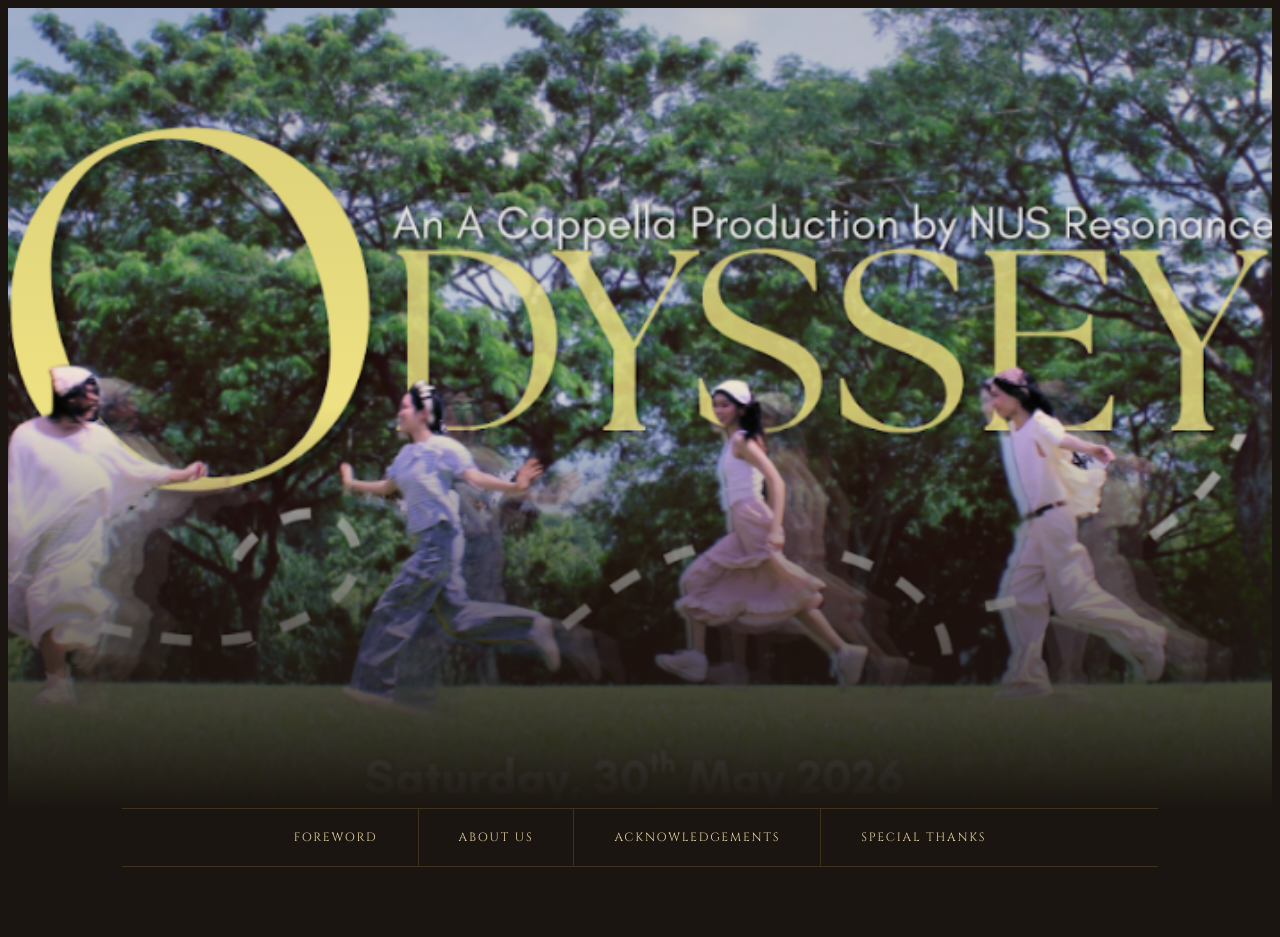
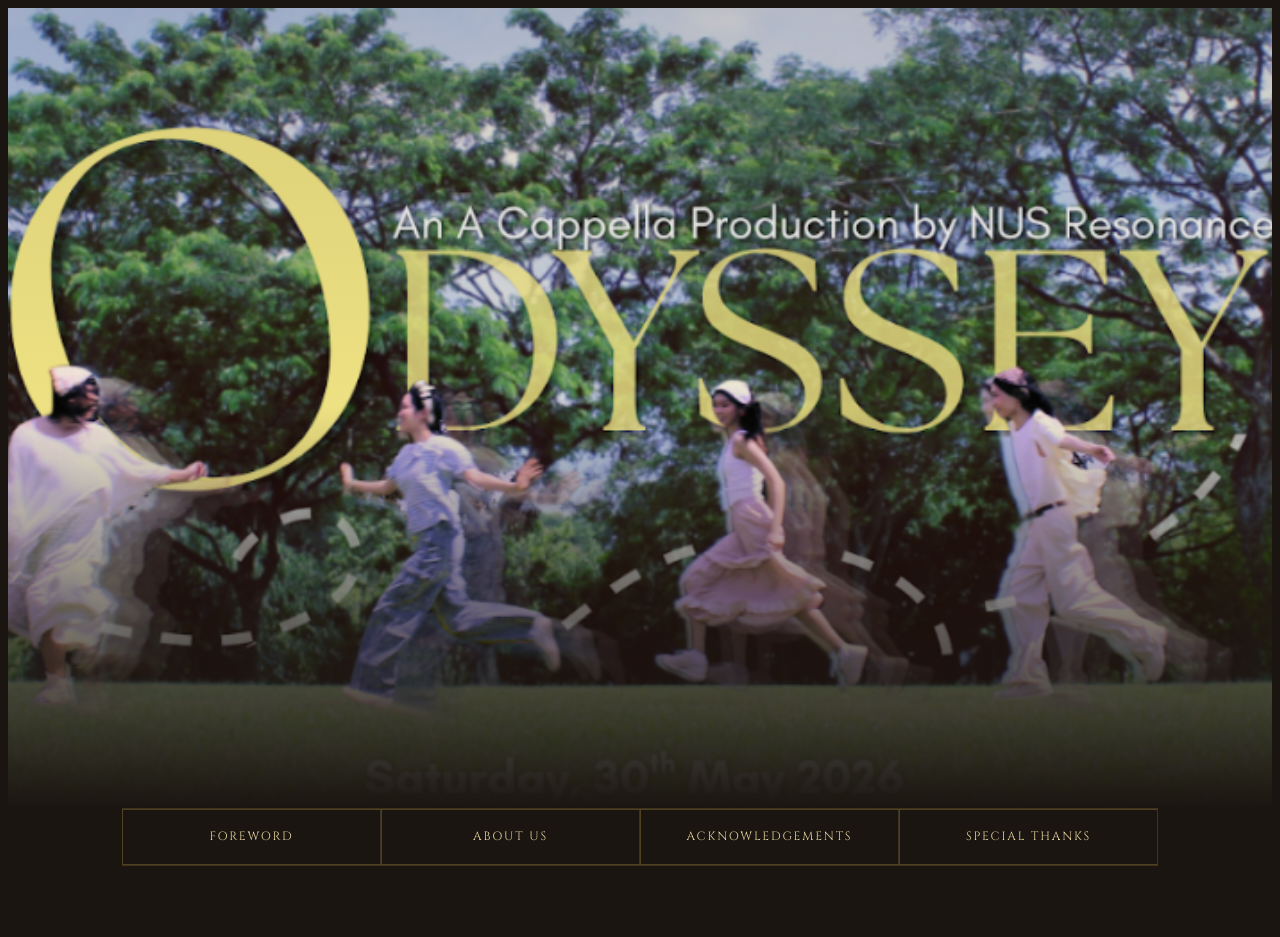
Before and after one commit to mingjelly/odyssey-concert-booklet, a Next.js app: page /home in a window 1280 px wide. Shown: the top 937 px of the page. Built offline with nearby package versions, Linux system fonts and the light colour scheme.

Commit message:
Improve homepage ui to scale with mobile

```diff
--- a/app/home/page.tsx
+++ b/app/home/page.tsx
@@ -20,9 +20,15 @@ export default function HomePage() {
 
       {/* Hero */}
       <div style={{
-        position: 'relative', minHeight: '100vh',
-        display: 'flex', flexDirection: 'column', alignItems: 'center', justifyContent: 'center',
-        padding: '4rem 2rem', textAlign: 'center', overflow: 'hidden',
+        position: 'relative',
+        height: '100vh',
+        minHeight: '500px',
+        maxHeight: '900px',
+        display: 'flex',
+        alignItems: 'center',
+        justifyContent: 'center',
+        overflow: 'hidden',
+        textAlign: 'center',
       }}>
         <img src="/images/odyssey_hero.png" alt="" style={{
           position: 'absolute', inset: 0, width: '100%', height: '100%', objectFit: 'cover',
@@ -38,17 +44,20 @@ export default function HomePage() {
 
         {/* Foreword / About / Acknowledgements nav bar */}
         <div style={{
-          display: 'flex', justifyContent: 'center', flexWrap: 'wrap',
+          display: 'grid',
+          gridTemplateColumns: 'repeat(auto-fit, minmax(140px, 1fr))',
           borderTop: '1px solid rgba(201,168,76,0.2)',
           borderBottom: '1px solid rgba(201,168,76,0.2)',
           marginBottom: '4rem',
+          textAlign: 'center',
         }}>
           {pages.map((page, i) => (
             <Link key={page.href} href={page.href} className="nav-btn" style={{
-              borderRadius: 0,
-              borderTop: 'none', borderBottom: 'none', borderLeft: 'none',
-              borderRight: i < pages.length - 1 ? '1px solid rgba(201,168,76,0.2)' : 'none',
-              padding: '1.1rem 2.5rem',
+              padding: '1rem 0.5rem',
+              borderRight: '1px solid rgba(201,168,76,0.2)',
+              display: 'flex',
+              alignItems: 'center',
+              justifyContent: 'center',
             }}>
               {page.label}
             </Link>
@@ -69,7 +78,7 @@ export default function HomePage() {
           {acts.map((act) => (
             <Link key={act.href} href={act.href} style={{
               textDecoration: 'none', display: 'block',
-              position: 'relative', overflow: 'hidden', minHeight: '420px',
+              position: 'relative', overflow: 'hidden', height: 'clamp(240px, 60vw, 420px)',
             }}>
               {act.image && (
                 <img src={act.image} alt="" style={{
```
